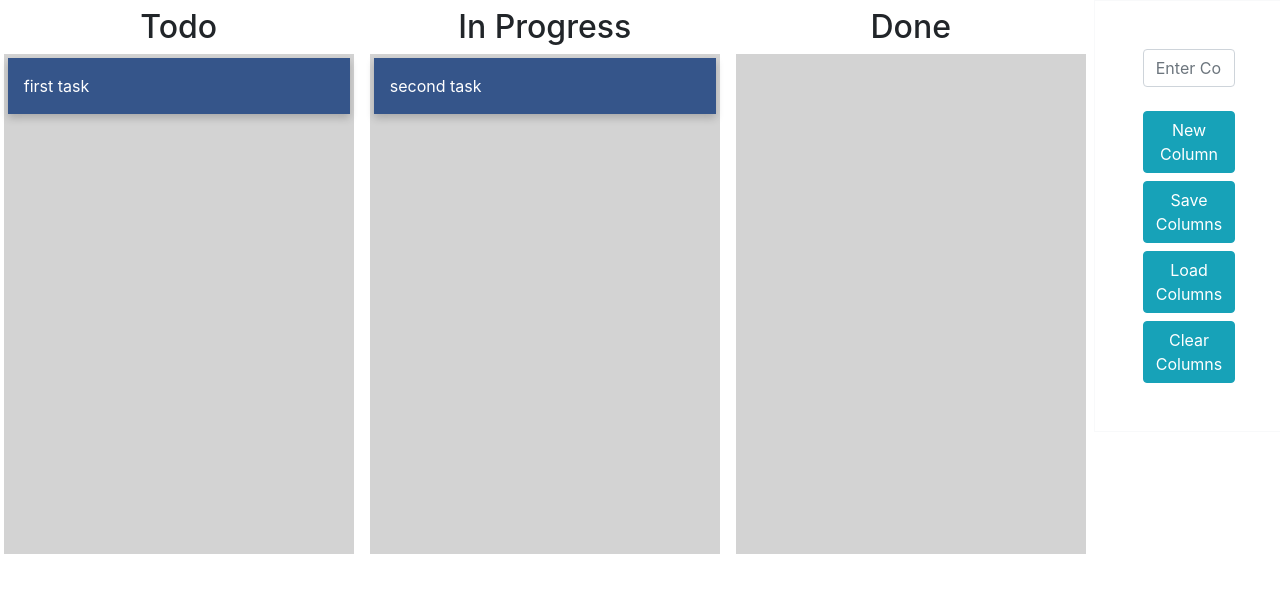
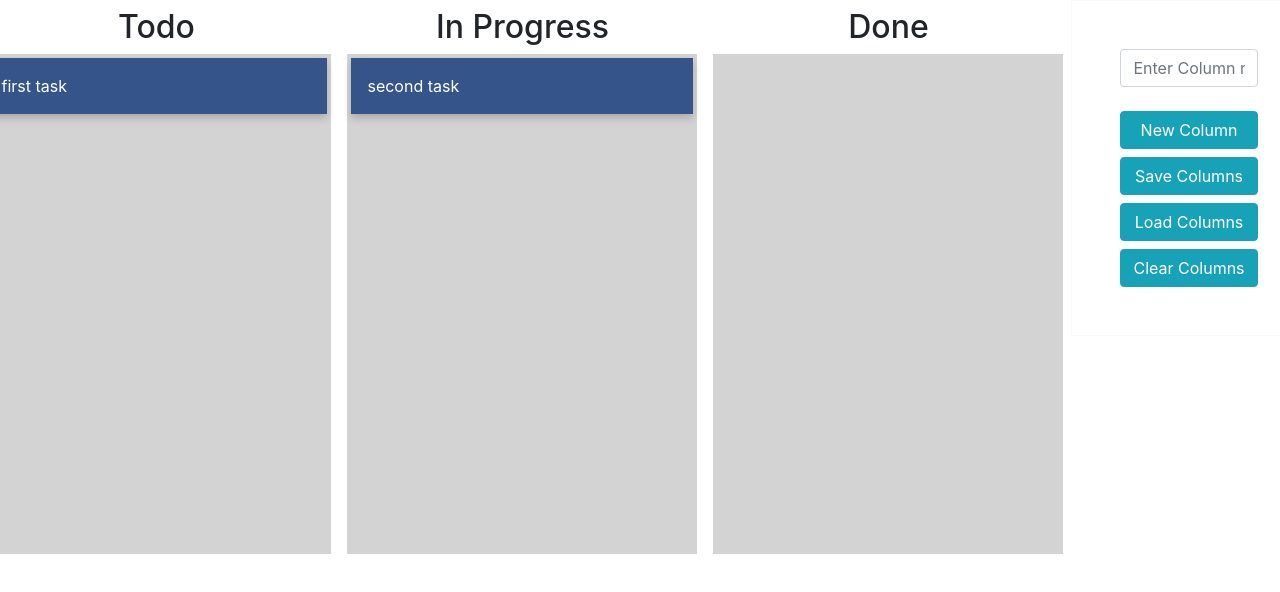
Before and after one commit to Freditansari/react-dnd-example, a React (Create React App) app: page / in a window 1280 px wide. Shown: the top 592 px of the page. Built offline with nearby package versions, Linux system fonts and the light colour scheme.

Commit message:
tried to add horizontal scroll bar on react

```diff
--- a/package.json
+++ b/package.json
@@ -7,6 +7,7 @@
     "@testing-library/react": "^11.1.0",
     "@testing-library/user-event": "^12.1.10",
     "bootstrap": "^4.5.3",
+    "mdbreact": "^5.0.0",
     "react": "^17.0.1",
     "react-beautiful-dnd": "^13.0.0",
     "react-dom": "^17.0.1",
--- a/src/Components/KanbanBoard/KanbanBoard.css
+++ b/src/Components/KanbanBoard/KanbanBoard.css
@@ -0,0 +1,18 @@
+div.scrollmenu {
+    background-color: white;
+    overflow: auto;
+    white-space: nowrap;
+    height:100VH
+  }
+
+  div.scrollmenu a {
+    display: inline-block;
+    color: white;
+    text-align: center;
+    padding: 14px;
+    text-decoration: none;
+  }
+
+  div.scrollmenu a:hover {
+    background-color: #777;
+  }
--- a/src/Components/KanbanBoard/KanbanBoard.js
+++ b/src/Components/KanbanBoard/KanbanBoard.js
@@ -4,15 +4,15 @@ import { DragDropContext, Droppable, Draggable} from 'react-beautiful-dnd';
 import {v4 as uuid} from 'uuid';
 import InventoryCard from '../InventoryCard/InventoryCard'
 import AddColumn from '../addColumn/AddColumn';
+import {MDBContainer} from "mdbreact"
+import './KanbanBoard.css'
+
+
 
 
 const KanbanBoard = props => {
     const {columns, setColumns} = props
 
-    // useEffect(()=>{
-    //   // props.setColumns(localStorage.getItem('myData'))
-    //   console.log(localStorage.getItem('myData'))
-    // },[])
 
     useEffect(() => {
       const loadedObject = JSON.parse(localStorage.getItem('myData'))
@@ -25,9 +25,7 @@ const KanbanBoard = props => {
       } catch (error) {
         console.log("no entry found")
       }
-      // if(Object.entries(loadedObject).length !== 0 ){
-      //   setColumns(loadedObject)
-      // }
+
     }, [])
 
     const array_move =(arr, old_index, new_index) =>{
@@ -50,7 +48,7 @@ const KanbanBoard = props => {
     const onDragEnd = (result, columns , setColumns, type) =>{
       // console.log("old columns: ",columns)
         if(!result.destination) return;
-        const {source, destination, draggableId} = result;
+        const {source, destination} = result;
         // console.log(type)
 
         if(source.droppableId !== destination.droppableId && type==="task"){
@@ -114,8 +112,11 @@ const KanbanBoard = props => {
 
 
     return (
-      <div>
-           <DragDropContext onDragEnd = {result =>{ onDragEnd(result, columns, setColumns, result.type)}} >
+
+           <div>
+
+                  <div className="scrollmenu" >
+                  <DragDropContext onDragEnd = {result =>{ onDragEnd(result, columns, setColumns, result.type)}} >
                <Droppable droppableId="all-columns" type="column" direction="horizontal">{(provided, snapshot) =>(
                <div {...provided.droppableProps} ref={provided.innerRef} >
                     <div className="App" style={{display: 'flex', justifyContent:'center',  height:'100%'}}>
@@ -199,7 +200,15 @@ const KanbanBoard = props => {
                 </div>
          </div>)}</Droppable>
       </DragDropContext>
+                  </div>
+
+
+
+
     </div>
+
+
+
   );
 
 }
```
Also changed, not shown: src/App.js (+8 -16 lines), 2 other files (tests, documents, lock files or other folders).
